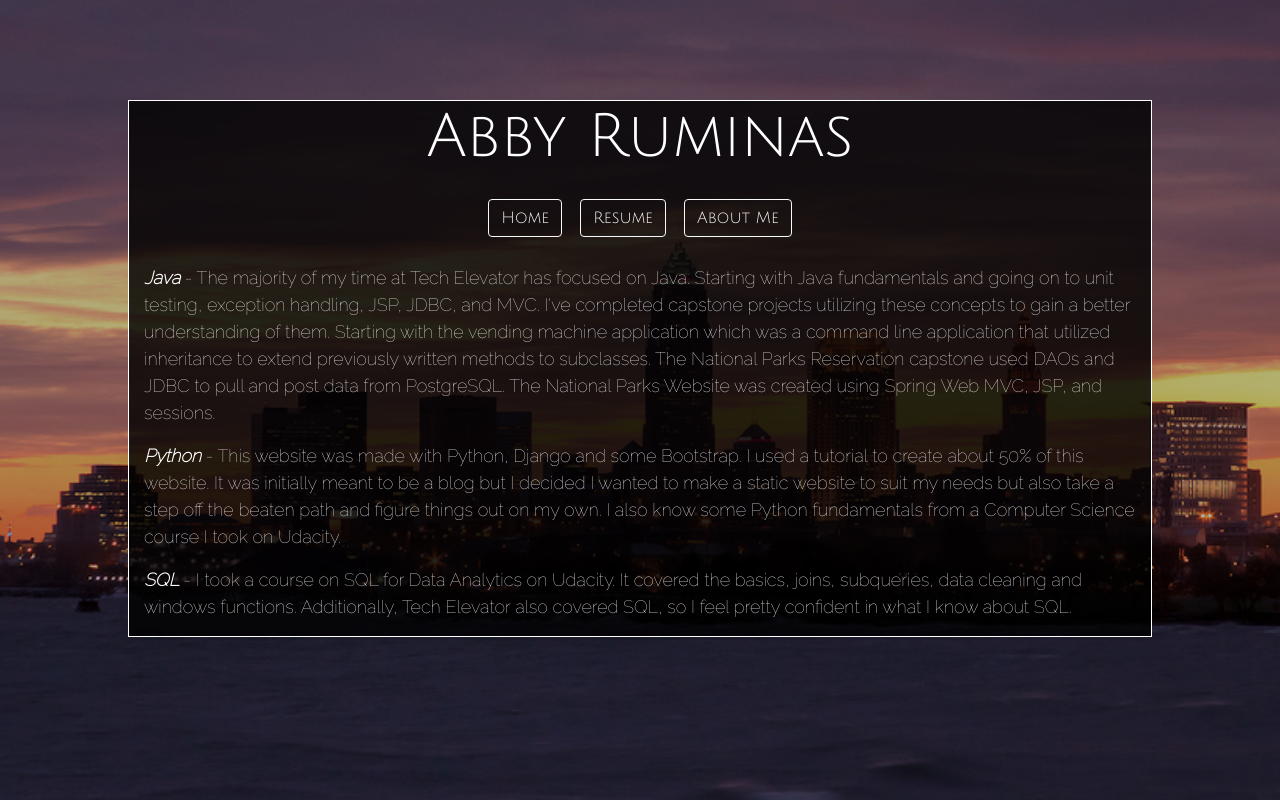
After one commit to ahardin7/my-first-blog, a Django app: page /proj_list in a window 1280 px wide. The commit adds this page. Run offline with Django 3.2, Linux system fonts and the light colour scheme; some libraries are stand-ins or nearby versions.

Commit message:
Almost finished version

```diff
--- a/blog/static/css/blog.css
+++ b/blog/static/css/blog.css
@@ -8,10 +8,9 @@
 body {
     /*padding-left: 15px; */
 
-    background: url("clevelandimage.jpeg") center no-repeat; /*https://c1.staticflickr.com/5/4046/5123537264_00b49c49c4_b.jpg */
+    /* background: url("clevelandimage.jpg") center no-repeat; https://c1.staticflickr.com/5/4046/5123537264_00b49c49c4_b.jpg
     background-size: cover;
-    background-color: rgba(000, 000, 000, 0.8);
-
+    background-color: rgba(000, 000, 000, 0.8); */
     font-family: 'Julius Sans One', sans-serif;
     font-size: 50px;
     color: #ffffff;
@@ -29,27 +28,12 @@ body {
     z-index: -1;
 }
 
-/*
-.page-header {
-    background-color: #000000;
-    opacity: 0.5;
-
-    margin-top: 0;
-    padding: 10px 10px 10px 110px;
-}
-
-.page-header h1, .page-header h1 a, .page-header h1 a:visited, .page-header h1 a:active {
-    color: #ffffff;
-    font-size: 36pt;
-    text-decoration: none;
-}
-*/
 .content {
     margin: 100px auto 0;
     background-color: rgba(000, 000, 000, 0.3);
     border: 1px solid white;
     min-height: 300px;
-    max-width: 50%;
+    min-width: 50%;
     display: flex;
     flex-flow: column;
     justify-content: center;
@@ -57,6 +41,7 @@ body {
 }
 
 .myName {
+    display: inline-block;
     font-size: 1.5em;
 }
 
--- a/blog/templates/blog/base.html
+++ b/blog/templates/blog/base.html
@@ -6,29 +6,22 @@
     <link rel="stylesheet" href="//maxcdn.bootstrapcdn.com/bootstrap/4.1.3/css/bootstrap.min.css">
     <link rel="stylesheet" href="{% static 'css/blog.css' %}">
     <link href="https://fonts.googleapis.com/css?family=Julius+Sans+One" rel="stylesheet">
+    <link href="https://fonts.googleapis.com/css?family=Raleway:100" rel="stylesheet">
 </head>
+<style>
+    body {
+        background: url("{% static 'clevelandimage.jpg' %}") center no-repeat;
+        background-size: cover;
+        background-color: rgba(000, 000, 000, 0.8);
+    }
+</style>
+{% block style %}{% endblock %}
+
 <body>
     <div id="bg-fade"></div>
-        <!--<div class="page-header">
-            <h1 align="right"><a href="/"></a></h1>
-        </div>
-        <div class="content container">
-            <div class="row">
-                <div class="col-md-8">
-                {% block content %}
-                {% endblock %}
-                </div>
-            </div>
-        </div>
-    -->
+
     <div class="content container">
-        <h1 class="myName">Abby Ruminas</h1>
-        <p class="subtext">Developer</p>
-        <p class="divLine">___</p>
-        <div>
-            <a class="btn btn-outline-light" href="{% static 'AbbyRuminasResume.pdf' %}"> Resume</a>
-            <a class="btn btn-outline-light" href="/about_me">About Me</a>
-        </div>
+        {% block content %}{% endblock %}
     </div>
-    </body>
+</body>
 </html>
--- /dev/null
+++ b/blog/templates/blog/proj_list.html
@@ -0,0 +1,57 @@
+{% extends 'blog/base.html' %}
+<link href="https://fonts.googleapis.com/css?family=Raleway:100" rel="stylesheet">
+
+{% block style %}
+<style>
+ .content{
+    background-color: rgba(000, 000, 000, 0.8);
+    width: 80vw;
+}
+
+h1 {
+    font-size: 60px;
+}
+
+h2 {
+    font-size: 23px;
+    font-family: 'Raleway', sans-serif;
+}
+
+p {
+    font-size: 18px;
+    font-family: 'Raleway', sans-serif;
+}
+
+</style>
+{% endblock %}
+
+{% load static %}
+
+{% block content %}
+
+<h1>Abby Ruminas</h1>
+
+    <div>
+        <a class="btn btn-outline-light" href="/">Home</a>
+        <a class="btn btn-outline-light" href="{% static 'AbbyRuminasResume.pdf' %}"> Resume</a>
+        <a class="btn btn-outline-light" href="/about_me">About Me</a>
+    </div>
+
+
+    <h2></h2>
+
+    <p><b><i>Java</i></b> - The majority of my time at Tech Elevator has focused on Java. Starting with Java fundamentals and going on to unit testing, exception handling, JSP, JDBC, and MVC. I've completed capstone projects utilizing these concepts to gain a better understanding of them. Starting with the vending machine application which was a command line application that utilized inheritance to extend previously written methods to subclasses. The National Parks Reservation capstone used DAOs and JDBC to pull and post data from PostgreSQL. The National Parks Website was created using Spring Web MVC, JSP, and sessions. </p>
+
+    <p><b><i>Python</i></b>  - This website was made with Python, Django and some Bootstrap. I used a tutorial to create about 50% of this website. It was initially meant to be a blog but I decided I wanted to make a static website to suit my needs but also take a step off the beaten path and figure things out on my own. I also know some Python fundamentals from a Computer Science course I took on Udacity.</p>
+
+    <p><b><i>SQL</i></b> - I took a course on SQL for Data Analytics on Udacity. It covered the basics, joins, subqueries, data cleaning and windows functions. Additionally, Tech Elevator also covered SQL, so I feel pretty confident in what I know about SQL. </p>
+
+
+
+    {% for proj in projects %}
+        <div class="project">
+            <h1><a href="{% url 'proj_detail' pk=post.pk %}">{{ proj.title }}</a></h1>
+            <p>{{ proj.text|linebreaksbr }}</p>
+        </div>
+    {% endfor %}
+{% endblock %}
--- a/blog/urls.py
+++ b/blog/urls.py
@@ -2,6 +2,7 @@ from django.urls import path
 from . import views
 
 urlpatterns = [
-    path('', views.post_list, name='post_list'),
+    path('', views.home, name='home'),
     path('about_me', views.about_me, name='about_me'),
+    path('proj_list', views.proj_list, name='proj_list'),
 ]
--- a/blog/views.py
+++ b/blog/views.py
@@ -1,7 +1,10 @@
 from django.shortcuts import render
 
-def post_list (request):
-    return render(request, 'blog/post_list.html', {})
+def home (request):
+    return render(request, 'blog/home.html', {})
 
 def about_me (request):
     return render(request, 'blog/about_me.html', {})
+
+def proj_list (request):
+    return render(request, 'blog/proj_list.html', {})
```
Also changed, not shown: blog/models.py (+10 -0 lines), blog/templates/blog/about_me.html (+63 -1 lines), blog/templates/blog/home.html (added, +17 -0 lines), blog/templates/blog/post_list.html (deleted, +0 -13 lines), blog/static/IMG_0675.JPG (added), blog/static/IMG_1529.PNG (added), blog/static/IMG_1877.jpg (added), blog/static/clevelandimage.jpg (added).
